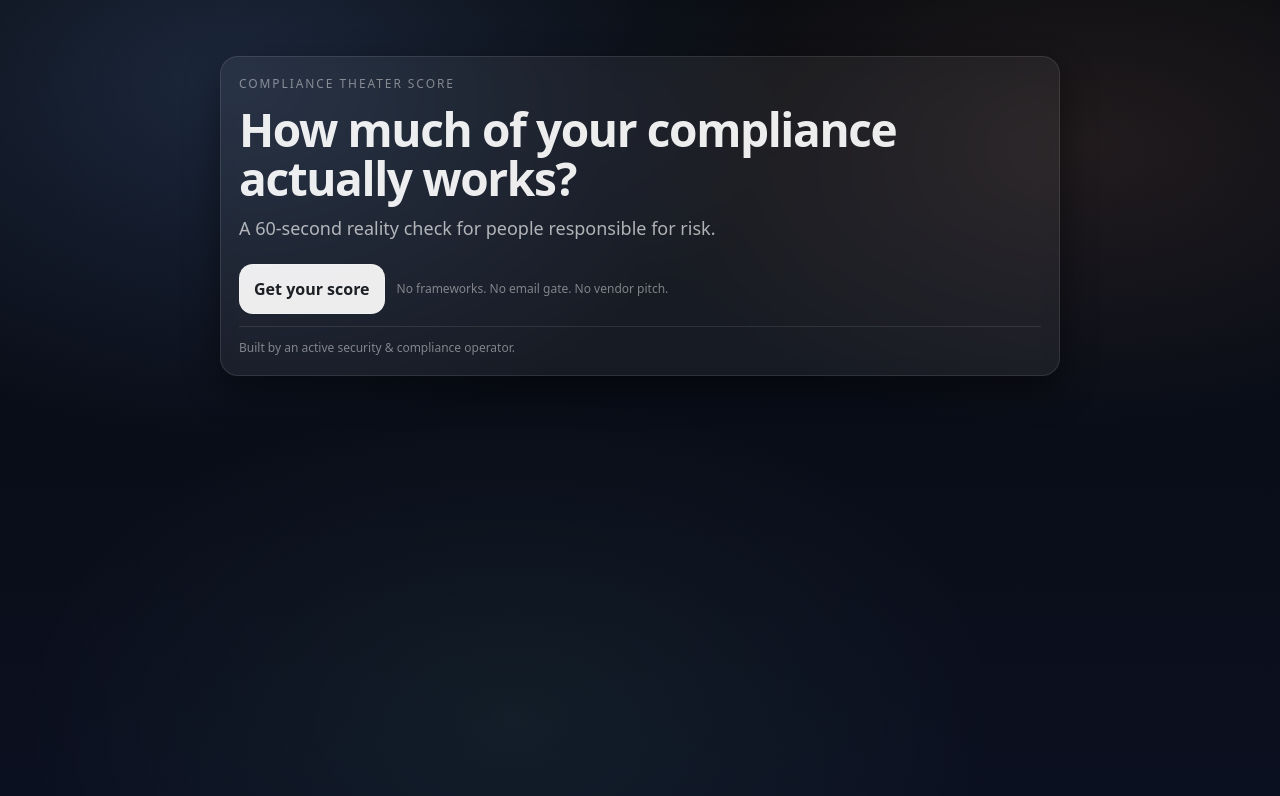
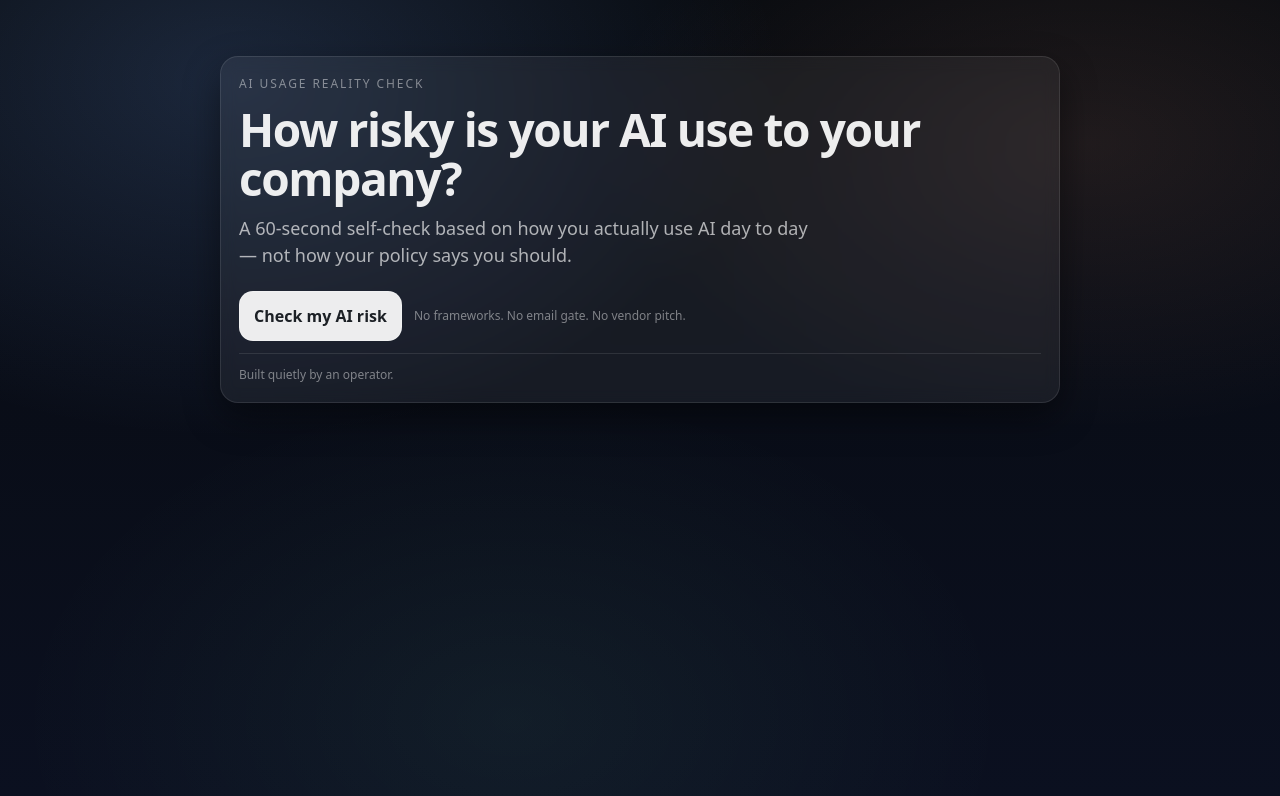
Before and after one commit to caseyfriese/compliance-score, a Next.js app: page / in a window 1280 px wide. Shown: the top 796 px of the page. Built offline with nearby package versions, Linux system fonts and the light colour scheme.

Commit message:
Update page.tsx

```diff
--- a/src/app/page.tsx
+++ b/src/app/page.tsx
@@ -4,12 +4,15 @@ export default function Home() {
   return (
     <main className="container">
       <div className="card">
-        <div className="kicker">Compliance theater score</div>
+        <div className="kicker">AI usage reality check</div>
+
         <h1 className="h1" style={{ marginTop: 12 }}>
-          How much of your compliance actually works?
+          How risky is your AI use to your company?
         </h1>
+
         <p className="sub">
-          A 60-second reality check for people responsible for risk.
+          A 60-second self-check based on how you actually use AI day to day — not
+          how your policy says you should.
         </p>
 
         <div className="row" style={{ marginTop: 6 }}>
@@ -18,7 +21,7 @@ export default function Home() {
             href="/score"
             style={{ textDecoration: "none", display: "inline-block" }}
           >
-            Get your score
+            Check my AI risk
           </Link>
 
           <span className="smallNote">
@@ -28,9 +31,7 @@ export default function Home() {
 
         <div className="hr" />
 
-        <div className="smallNote">
-          Built by an active security &amp; compliance operator.
-        </div>
+        <div className="smallNote">Built quietly by an operator.</div>
       </div>
     </main>
   );
```
